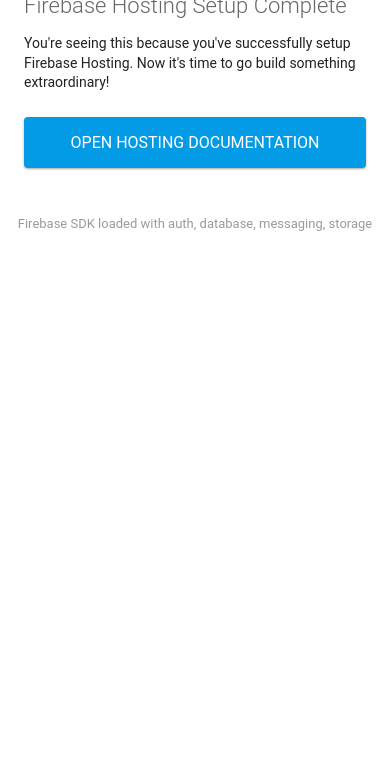
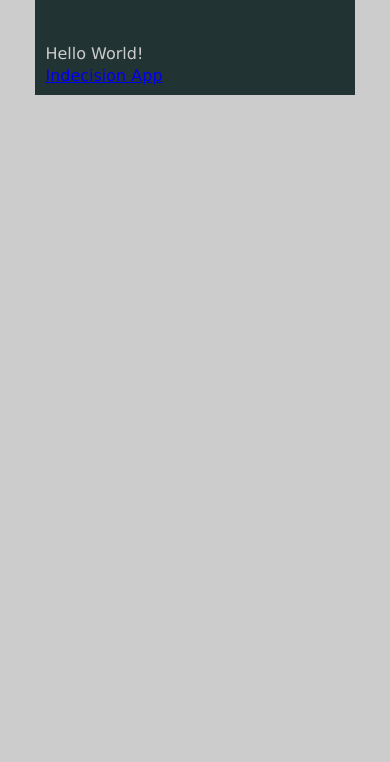
Before and after one commit to austin-d-reimer/austin-d-reimer, a plain HTML site: page public/index.html in a window 390 px wide. Shown: the part 82-844 px from the top of the page. Drawn offline with Linux system fonts and the light colour scheme; some packages are replaced by stand-ins of ours.

Commit message:
move file to public folder

```diff
--- a/public/index.html
+++ b/public/index.html
@@ -1,65 +1,25 @@
-<!DOCTYPE html>
-<html>
-  <head>
-    <meta charset="utf-8">
-    <meta name="viewport" content="width=device-width, initial-scale=1">
-    <title>Welcome to Firebase Hosting</title>
+<html lang="en">
+<head>
+    <meta charset="UTF-8">
+    <link rel="stylesheet" type="text/css" href="style.css">
+    <script src="java.js"></script>
+    <title>Austin Reimer</title>
+    <nav></nav>
+</head>
+<body>
+<!-- The core Firebase JS SDK is always required and must be listed first -->
+<script src="/__/firebase/6.6.1/firebase-app.js"></script>
 
-    <!-- update the version number as needed -->
-    <script defer src="/__/firebase/6.6.1/firebase-app.js"></script>
-    <!-- include only the Firebase features as you need -->
-    <script defer src="/__/firebase/6.6.1/firebase-auth.js"></script>
-    <script defer src="/__/firebase/6.6.1/firebase-database.js"></script>
-    <script defer src="/__/firebase/6.6.1/firebase-messaging.js"></script>
-    <script defer src="/__/firebase/6.6.1/firebase-storage.js"></script>
-    <!-- initialize the SDK after all desired features are loaded -->
-    <script defer src="/__/firebase/init.js"></script>
+<!-- TODO: Add SDKs for Firebase products that you want to use
+     https://firebase.google.com/docs/web/setup#reserved-urls -->
 
-    <style media="screen">
-      body { background: #ECEFF1; color: rgba(0,0,0,0.87); font-family: Roboto, Helvetica, Arial, sans-serif; margin: 0; padding: 0; }
-      #message { background: white; max-width: 360px; margin: 100px auto 16px; padding: 32px 24px; border-radius: 3px; }
-      #message h2 { color: #ffa100; font-weight: bold; font-size: 16px; margin: 0 0 8px; }
-      #message h1 { font-size: 22px; font-weight: 300; color: rgba(0,0,0,0.6); margin: 0 0 16px;}
-      #message p { line-height: 140%; margin: 16px 0 24px; font-size: 14px; }
-      #message a { display: block; text-align: center; background: #039be5; text-transform: uppercase; text-decoration: none; color: white; padding: 16px; border-radius: 4px; }
-      #message, #message a { box-shadow: 0 1px 3px rgba(0,0,0,0.12), 0 1px 2px rgba(0,0,0,0.24); }
-      #load { color: rgba(0,0,0,0.4); text-align: center; font-size: 13px; }
-      @media (max-width: 600px) {
-        body, #message { margin-top: 0; background: white; box-shadow: none; }
-        body { border-top: 16px solid #ffa100; }
-      }
-    </style>
-  </head>
-  <body>
-    <div id="message">
-      <h2>Welcome</h2>
-      <h1>Firebase Hosting Setup Complete</h1>
-      <p>You're seeing this because you've successfully setup Firebase Hosting. Now it's time to go build something extraordinary!</p>
-      <a target="_blank" href="https://firebase.google.com/docs/hosting/">Open Hosting Documentation</a>
-    </div>
-    <p id="load">Firebase SDK Loading&hellip;</p>
+<!-- Initialize Firebase -->
+<script src="/__/firebase/init.js"></script>
 
-    <script>
-      document.addEventListener('DOMContentLoaded', function() {
-        // // 🔥🔥🔥🔥🔥🔥🔥🔥🔥🔥🔥🔥🔥🔥🔥🔥🔥🔥🔥🔥🔥🔥🔥🔥🔥🔥🔥🔥🔥🔥🔥
-        // // The Firebase SDK is initialized and available here!
-        //
-        // firebase.auth().onAuthStateChanged(user => { });
-        // firebase.database().ref('/path/to/ref').on('value', snapshot => { });
-        // firebase.messaging().requestPermission().then(() => { });
-        // firebase.storage().ref('/path/to/ref').getDownloadURL().then(() => { });
-        //
-        // // 🔥🔥🔥🔥🔥🔥🔥🔥🔥🔥🔥🔥🔥🔥🔥🔥🔥🔥🔥🔥🔥🔥🔥🔥🔥🔥🔥🔥🔥🔥🔥
-
-        try {
-          let app = firebase.app();
-          let features = ['auth', 'database', 'messaging', 'storage'].filter(feature => typeof app[feature] === 'function');
-          document.getElementById('load').innerHTML = `Firebase SDK loaded with ${features.join(', ')}`;
-        } catch (e) {
-          console.error(e);
-          document.getElementById('load').innerHTML = 'Error loading the Firebase SDK, check the console.';
-        }
-      });
-    </script>
-  </body>
+    <section>
+        <h1 id="title">Austin Reimer</h1>
+        <p>Hello World!</p>
+        <nav><a href="https://austin-d-reimer.gitlab.io/indecision-app/">Indecision App</a></nav>
+    </section>
+</body>
 </html>
```
Also changed, not shown: index.html (deleted, +0 -25 lines), java.js (deleted), public/java.js (added), public/style.css (renamed from style.css).
